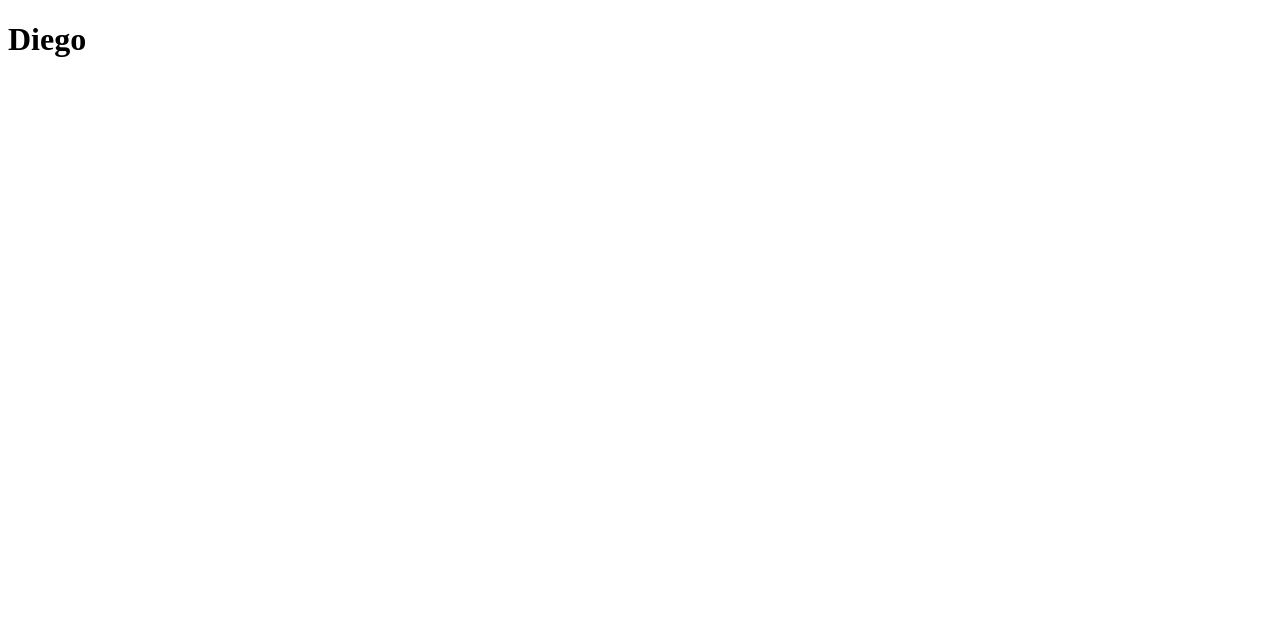
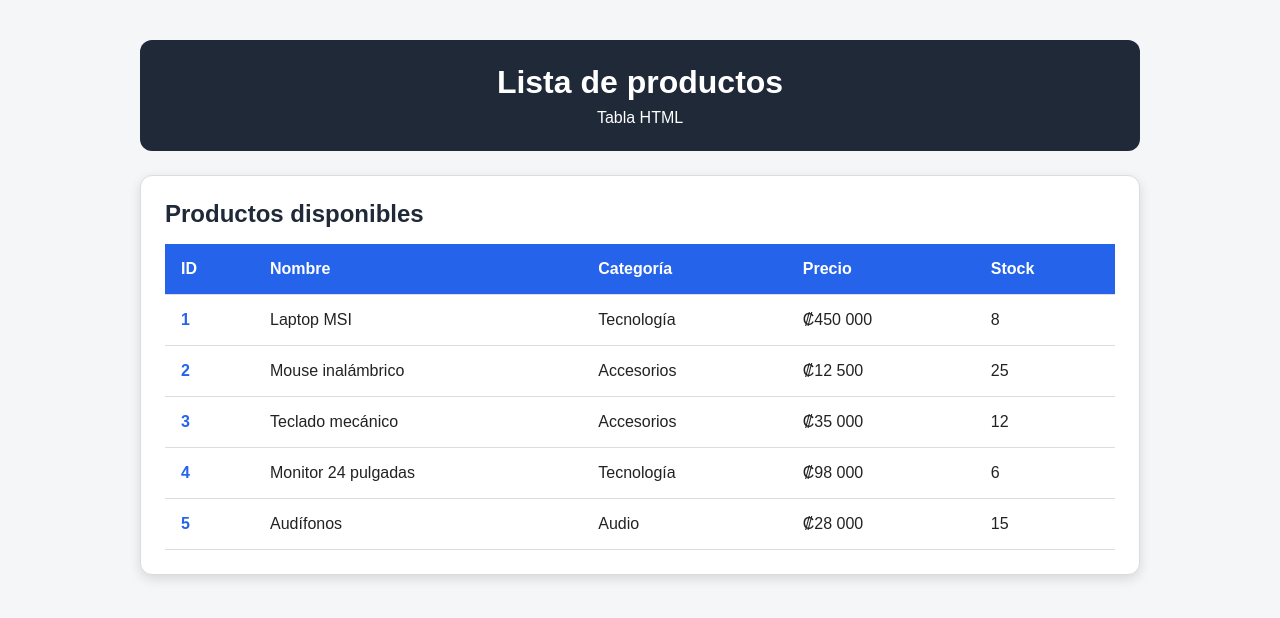
Before and after one commit to Diego01001/Proyecto, a website: page src/index.html in a window 1280 px wide. Drawn offline with Linux system fonts and the light colour scheme.

Commit message:
Se agrega estructura inicial del proyecto HTML CSS

```diff
--- a/src/css/global.css
+++ b/src/css/global.css
@@ -0,0 +1,99 @@
+:root {
+    --color-fondo: #f4f6f8;
+    --color-principal: #1f2937;
+    --color-secundario: #2563eb;
+    --color-texto: #222222;
+    --color-texto-suave: #555555;
+    --color-blanco: #ffffff;
+    --color-borde: #dddddd;
+    --color-hover: #eef4ff;
+
+    --espacio-pequeno: 0.5rem;
+    --espacio-mediano: 1rem;
+    --espacio-grande: 1.5rem;
+    --espacio-extra: 2.5rem;
+
+    --radio-borde: 0.75rem;
+    --sombra-caja: 0 0.25rem 0.75rem rgb(0 0 0 / 12%);
+}
+
+* {
+    box-sizing: border-box;
+}
+
+body {
+    margin: 0;
+    font-family: Arial, Helvetica, sans-serif;
+    background-color: var(--color-fondo);
+    color: var(--color-texto);
+}
+
+.contenedor {
+    width: 90%;
+    max-width: 1000px;
+    margin: var(--espacio-extra) auto;
+}
+
+.encabezado {
+    margin-bottom: var(--espacio-grande);
+    padding: var(--espacio-grande);
+    background-color: var(--color-principal);
+    color: var(--color-blanco);
+    border-radius: var(--radio-borde);
+    text-align: center;
+}
+
+.encabezado h1 {
+    margin: 0 0 var(--espacio-pequeno);
+    font-size: 2rem;
+}
+
+.encabezado p {
+    margin: 0;
+    font-size: 1rem;
+}
+
+.seccion-tabla {
+    padding: var(--espacio-grande);
+    background-color: var(--color-blanco);
+    border: 1px solid var(--color-borde);
+    border-radius: var(--radio-borde);
+    box-shadow: var(--sombra-caja);
+}
+
+.seccion-tabla h2 {
+    margin-top: 0;
+    margin-bottom: var(--espacio-mediano);
+    color: var(--color-principal);
+}
+
+.tabla-contenedor {
+    width: 100%;
+    overflow-x: auto;
+}
+
+.tabla-productos {
+    width: 100%;
+    border-collapse: collapse;
+}
+
+.tabla-productos th,
+.tabla-productos td {
+    padding: var(--espacio-mediano);
+    border-bottom: 1px solid var(--color-borde);
+    text-align: left;
+}
+
+.tabla-productos th {
+    background-color: var(--color-secundario);
+    color: var(--color-blanco);
+}
+
+.tabla-productos tbody tr:hover {
+    background-color: var(--color-hover);
+}
+
+.tabla-productos td:first-child {
+    font-weight: bold;
+    color: var(--color-secundario);
+}
--- a/src/index.html
+++ b/src/index.html
@@ -1,14 +1,43 @@
 <!DOCTYPE html>
-<html lang="en">
+<html lang="es">
 <head>
     <meta charset="UTF-8">
     <meta name="viewport" content="width=device-width, initial-scale=1.0">
-    <title>Prototipo</title>
+    <title>Lista de productos</title>
 
     <link rel="stylesheet" href="./css/global.css">
 </head>
 <body>
-    <h1>Diego</h1>
+    <main class="contenedor">
+        <header class="encabezado">
+            <h1>Lista de productos</h1>
+            <p>
+                Tabla HTML
+            </p>
+        </header>
+
+        <section class="seccion-tabla">
+            <h2>Productos disponibles</h2>
+
+            <div class="tabla-contenedor">
+                <table class="tabla-productos">
+                    <thead>
+                        <tr>
+                            <th>ID</th>
+                            <th>Nombre</th>
+                            <th>Categoría</th>
+                            <th>Precio</th>
+                            <th>Stock</th>
+                        </tr>
+                    </thead>
+
+                    <tbody id="productosTabla">
+                        <!-- Los productos se agregan desde main.js -->
+                    </tbody>
+                </table>
+            </div>
+        </section>
+    </main>
 
     <script src="./main.js"></script>
 </body>
--- a/src/main.js
+++ b/src/main.js
@@ -0,0 +1,53 @@
+const productos = [
+    {
+        id: 1,
+        nombre: "Laptop MSI",
+        categoria: "Tecnología",
+        precio: 450000,
+        stock: 8
+    },
+    {
+        id: 2,
+        nombre: "Mouse inalámbrico",
+        categoria: "Accesorios",
+        precio: 12500,
+        stock: 25
+    },
+    {
+        id: 3,
+        nombre: "Teclado mecánico",
+        categoria: "Accesorios",
+        precio: 35000,
+        stock: 12
+    },
+    {
+        id: 4,
+        nombre: "Monitor 24 pulgadas",
+        categoria: "Tecnología",
+        precio: 98000,
+        stock: 6
+    },
+    {
+        id: 5,
+        nombre: "Audífonos",
+        categoria: "Audio",
+        precio: 28000,
+        stock: 15
+    }
+];
+
+const tablaProductos = document.getElementById("productosTabla");
+
+productos.forEach((producto) => {
+    const fila = document.createElement("tr");
+
+    fila.innerHTML = `
+        <td>${producto.id}</td>
+        <td>${producto.nombre}</td>
+        <td>${producto.categoria}</td>
+        <td>₡${producto.precio.toLocaleString("es-CR")}</td>
+        <td>${producto.stock}</td>
+    `;
+
+    tablaProductos.appendChild(fila);
+});
```
